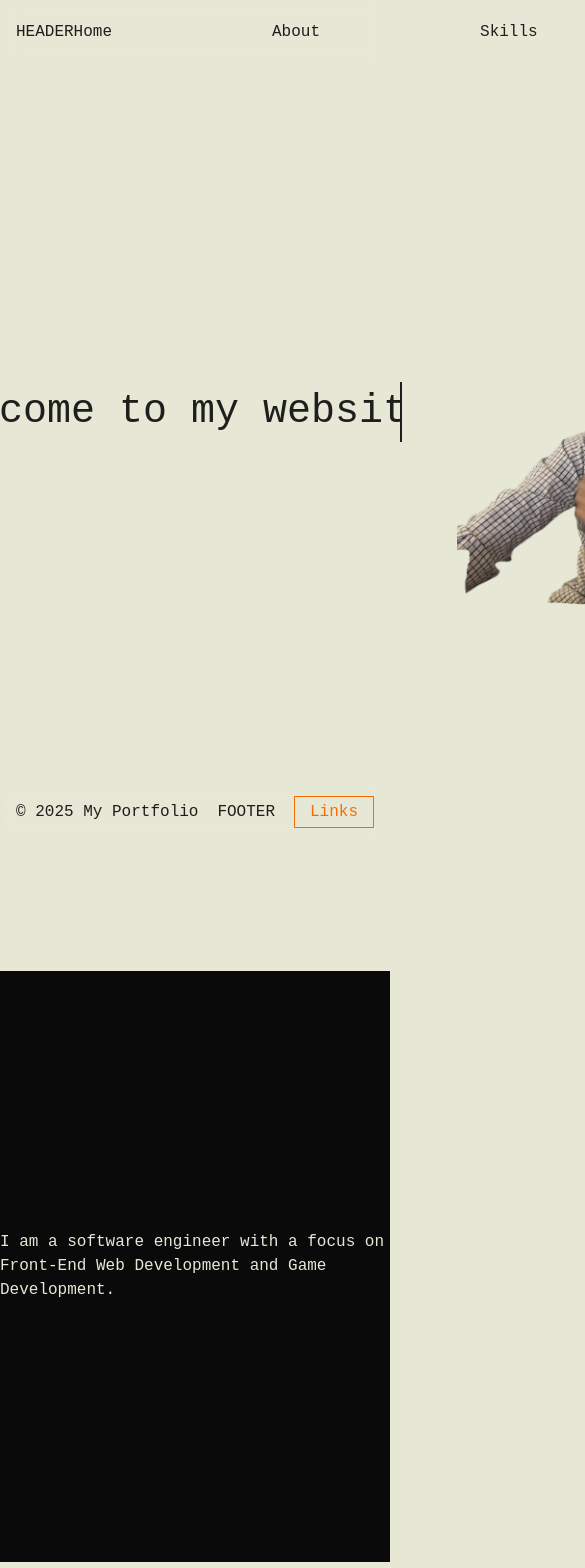
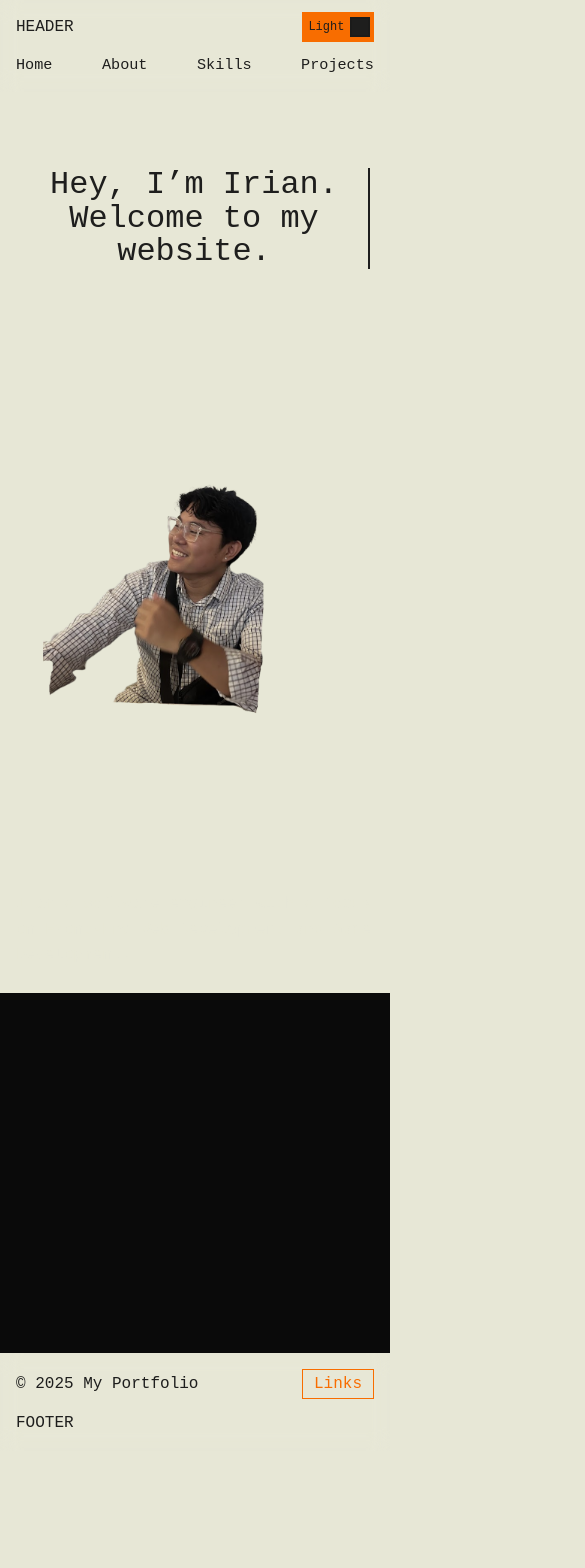
Before and after one commit to saucypilot/portfolio-website, a Next.js app: page / in a window 390 px wide. Shown: the top 1568 px of the page, 585 px wide, since content can reach past the window. After the commit the page ends 1451 px from the top, so only its background shows below. Built offline with nearby package versions, Linux system fonts and the light colour scheme; no server answers.

Commit message:
Made website better fit iphone screens

```diff
--- a/src/app/components/threeJSLandingPage.tsx
+++ b/src/app/components/threeJSLandingPage.tsx
@@ -17,7 +17,12 @@ export default function Room() {
     scene.background = new THREE.Color("#0a0a0a");
 
     // Camera
-    const camera = new THREE.PerspectiveCamera(75, window.innerWidth/window.innerHeight, 0.1, 1000);
+    const camera = new THREE.PerspectiveCamera(
+      75,
+      container.clientWidth / container.clientHeight,
+      0.1,
+      1000
+    );
     camera.position.set(4, 6, 0.2);
     camera.lookAt(0, 1, 0);
 
@@ -25,6 +30,7 @@ export default function Room() {
     const renderer = new THREE.WebGLRenderer({ antialias: true, alpha: true });
     renderer.setClearColor(0x000000, 0);
     renderer.setSize(container.clientWidth, container.clientHeight);
+    renderer.setPixelRatio(Math.min(window.devicePixelRatio, 2));
     container.appendChild(renderer.domElement);
 
     // Add OrbitControls
@@ -62,9 +68,22 @@ export default function Room() {
     }
     animate();
 
+    const handleResize = () => {
+      if (!container) return;
+
+      const { clientWidth, clientHeight } = container;
+      camera.aspect = clientWidth / clientHeight;
+      camera.updateProjectionMatrix();
+      renderer.setSize(clientWidth, clientHeight);
+      renderer.setPixelRatio(Math.min(window.devicePixelRatio, 2));
+    };
+
+    window.addEventListener("resize", handleResize);
+
     // Cleanup on unmount
     return () => {
       cancelAnimationFrame(animationFrameId);
+      window.removeEventListener("resize", handleResize);
       controls.dispose();
       if (container.contains(renderer.domElement)) {
         container.removeChild(renderer.domElement);
@@ -79,7 +98,7 @@ export default function Room() {
   return (
     <div
       ref={mountRef}
-      style={{ width: "100vw", height: "70vh", position: "relative" }}
+      className="roomCanvas"
     />
   );
 }
--- a/src/app/globals.css
+++ b/src/app/globals.css
@@ -32,12 +32,14 @@
    2) Base layout
    -------------------------------------------------------------------------- */
 body {
+  margin: 0;
   background: var(--background);
   color: var(--foreground);
   font-family: "JetBrains Mono", monospace;
   min-height: 100vh;
   display: flex;
   flex-direction: column;
+  overflow-x: hidden;
 }
 
 /* ==========================================================================
@@ -45,33 +47,52 @@ body {
    -------------------------------------------------------------------------- */
 header {
   position: fixed;
+  top: 0;
+  left: 0;
   display: flex;
   justify-content: space-between;
   align-items: center;
   width: 100%;
-  padding: 1rem;
+  padding: 1rem 1.5rem;
   background-color: transparent;
   z-index: 1000;
   backdrop-filter: blur(10px);
+  box-sizing: border-box;
 }
 
 footer {
   position: fixed;
   bottom: 0;
+  left: 0;
   width: 100%;
   background-color: transparent;
   text-align: center;
-  padding: 1rem;
+  padding: 1rem 1.5rem;
   display: flex;
   justify-content: space-between;
   align-items: center;
   backdrop-filter: blur(10px);
+  box-sizing: border-box;
+}
+
+nav {
+  min-width: 0;
 }
 
 #footerLinks {
   display: flex;
   justify-content: space-around;
-  gap: 10rem;
+  align-items: center;
+  gap: clamp(1.5rem, 6vw, 6rem);
+  list-style: none;
+  margin: 0;
+  padding: 0;
+  flex-wrap: wrap;
+}
+
+#footerLinks a {
+  text-decoration: none;
+  color: inherit;
 }
 
 /* ==========================================================================
@@ -253,3 +274,61 @@ html.dark { color-scheme: dark; }
     transform: none;
   }
 }
+
+@media (max-width: 768px) {
+  :root {
+    --toggle-w: 4.5rem;
+    --toggle-h: 1.9rem;
+    --toggle-padding-x: 0.4rem;
+    --toggle-gap: 0.35rem;
+  }
+
+  header {
+    padding: 0.75rem 1rem;
+    gap: 0.75rem;
+    flex-wrap: wrap;
+    align-items: center;
+  }
+
+  nav {
+    order: 3;
+    width: 100%;
+    overflow-x: auto;
+    -webkit-overflow-scrolling: touch;
+  }
+
+  #footerLinks {
+    width: max-content;
+    min-width: 100%;
+    justify-content: space-between;
+    gap: 1.25rem;
+    font-size: 0.95rem;
+    padding-bottom: 0.2rem;
+  }
+
+  footer {
+    position: static;
+    margin-top: auto;
+    padding: 1rem;
+    gap: 0.75rem;
+    flex-wrap: wrap;
+    justify-content: space-between;
+    text-align: left;
+  }
+
+  #logoTextForFooter {
+    order: 3;
+    width: 100%;
+  }
+
+  .links-popover {
+    right: auto;
+    left: 0;
+    transform-origin: bottom left;
+  }
+
+  .links-popover-caret {
+    right: auto;
+    left: 0.75rem;
+  }
+}
--- a/src/app/page.tsx
+++ b/src/app/page.tsx
@@ -14,6 +14,8 @@ export default function Home() {
           alt="headshot"
           width={500}
           height={500}
+          priority
+          className="heroHeadshot"
         />
       </div>
       <div id="secondSection">
--- a/src/app/styles/homePage.css
+++ b/src/app/styles/homePage.css
@@ -1,16 +1,24 @@
+#landingPage {
+    width: 100%;
+    overflow-x: hidden;
+}
+
 #firstSection {
     width: 100%;
-    height: 100vh;
-    display: flex;
+    min-height: 100svh;
+    display: grid;
+    grid-template-columns: minmax(0, 1.3fr) minmax(280px, 0.9fr);
     align-items: center;
-    justify-content: center;
+    gap: clamp(2rem, 5vw, 5rem);
+    padding: clamp(6rem, 10vw, 8rem) clamp(1.25rem, 4vw, 3rem) 4rem;
+    box-sizing: border-box;
 }
 
 #firstHeading{
-    top: 20px;
-    left: 20px;
-    font-size: 2.5rem;
+    font-size: clamp(2.5rem, 4.8vw, 4.75rem);
+    line-height: 1.05;
     display: inline-block;
+    max-width: 12ch;
 }
 
 #firstHeading .typewriter{
@@ -21,6 +29,12 @@
     animation:
         typewriter 5s steps(50, end) 1s 1 forwards,
         blinkingCursor 500ms step-end infinite;
+}
+
+.heroHeadshot {
+    width: min(100%, 500px);
+    height: auto;
+    justify-self: end;
 }
 
 @keyframes typewriter {
@@ -34,20 +48,91 @@
 }
 
 #secondSection {
-    width: 100vw;
-    height: 100vh;
+    width: 100%;
+    min-height: 100svh;
     display: flex;
     align-items: center;
     justify-content: center;
-
+    position: relative;
+    padding: 5rem 0 0;
+    box-sizing: border-box;
 }
 
 #secondHeading{
     position: absolute;
     color: #E7E7D6;
     z-index: 1;
+    max-width: min(28rem, calc(100vw - 3rem));
+    left: clamp(1rem, 4vw, 3rem);
+    bottom: clamp(4rem, 9vh, 7rem);
+    font-size: clamp(1.1rem, 1.6vw, 1.75rem);
+    line-height: 1.5;
+}
+
+.roomCanvas {
+    width: 100%;
+    height: 70vh;
+    position: relative;
+}
+
+@media (max-width: 900px) {
+    #firstSection {
+        grid-template-columns: 1fr;
+        justify-items: center;
+        text-align: center;
+        padding-top: 8.5rem;
+        padding-bottom: 3rem;
+        gap: 1.5rem;
     }
 
-Room{
-    z-index: -1;
+    #firstHeading {
+        max-width: 14ch;
+    }
+
+    .heroHeadshot {
+        justify-self: center;
+        width: min(78vw, 360px);
+    }
+
+    #secondSection {
+        min-height: auto;
+        flex-direction: column;
+        align-items: stretch;
+        gap: 1.5rem;
+        padding: 3rem 0 0;
+    }
+
+    #secondHeading {
+        position: static;
+        max-width: none;
+        padding: 0 1rem;
+        text-align: left;
+    }
+
+    .roomCanvas {
+        height: min(62vh, 420px);
+    }
 }
+
+@media (max-width: 640px) {
+    #firstHeading .typewriter {
+        white-space: normal;
+        overflow: visible;
+        width: auto;
+        animation: blinkingCursor 500ms step-end infinite;
+    }
+
+    #firstHeading {
+        max-width: 100%;
+        font-size: clamp(2rem, 8vw, 3rem);
+    }
+
+    #secondHeading {
+        font-size: 1rem;
+        line-height: 1.6;
+    }
+
+    .roomCanvas {
+        height: min(56vh, 360px);
+    }
+}
--- a/src/app/styles/projectsPage.css
+++ b/src/app/styles/projectsPage.css
@@ -4,7 +4,7 @@ main{
     gap: 48px;
     max-width: 1200px;
     margin: 0 auto;
-    grid-template-columns: repeat(auto-fit, minmax(320px, 1fr));
+    grid-template-columns: repeat(auto-fit, minmax(min(100%, 320px), 1fr));
 }
 
 .projectCard {
```
Also changed, not shown: src/app/styles/aboutMePage.css (+17 -5 lines), 1 other file (tests, documents, lock files or other folders).
